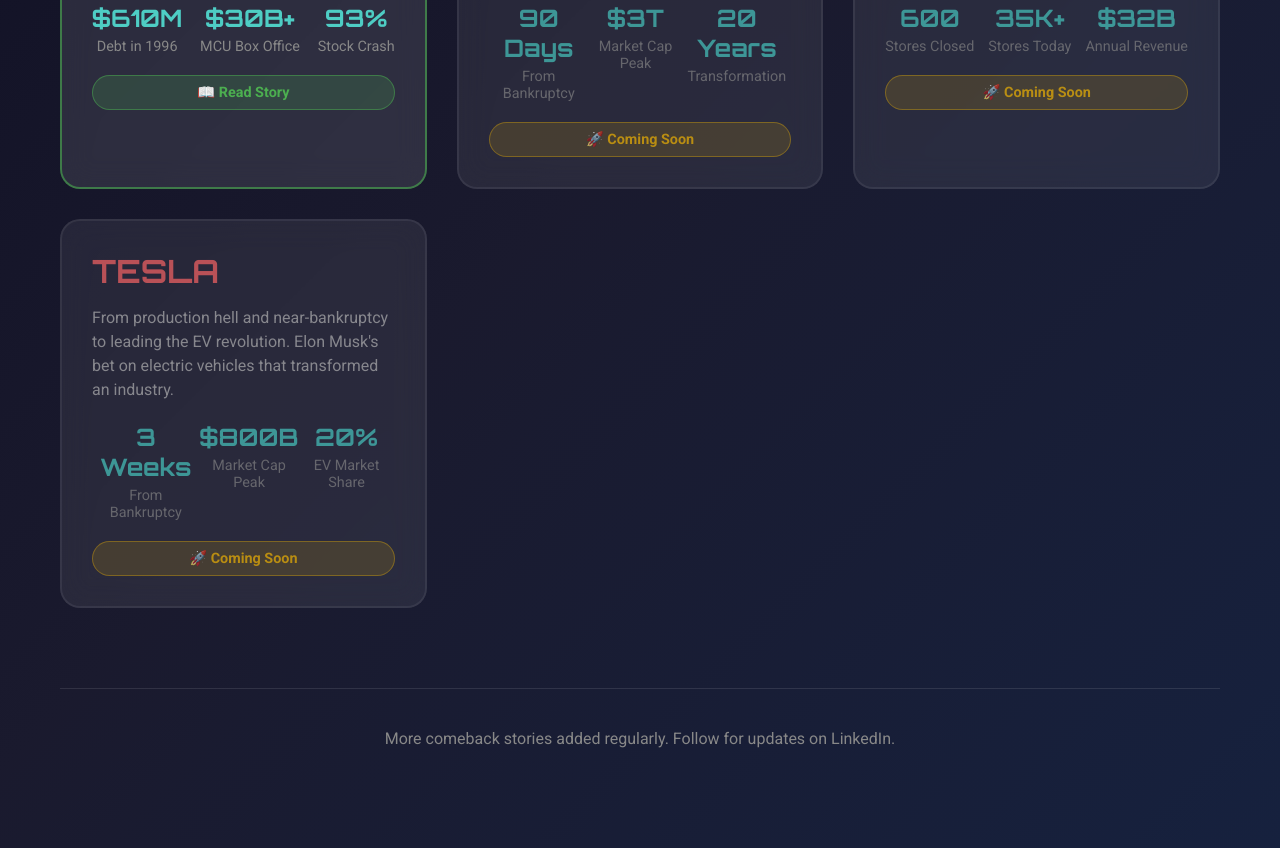
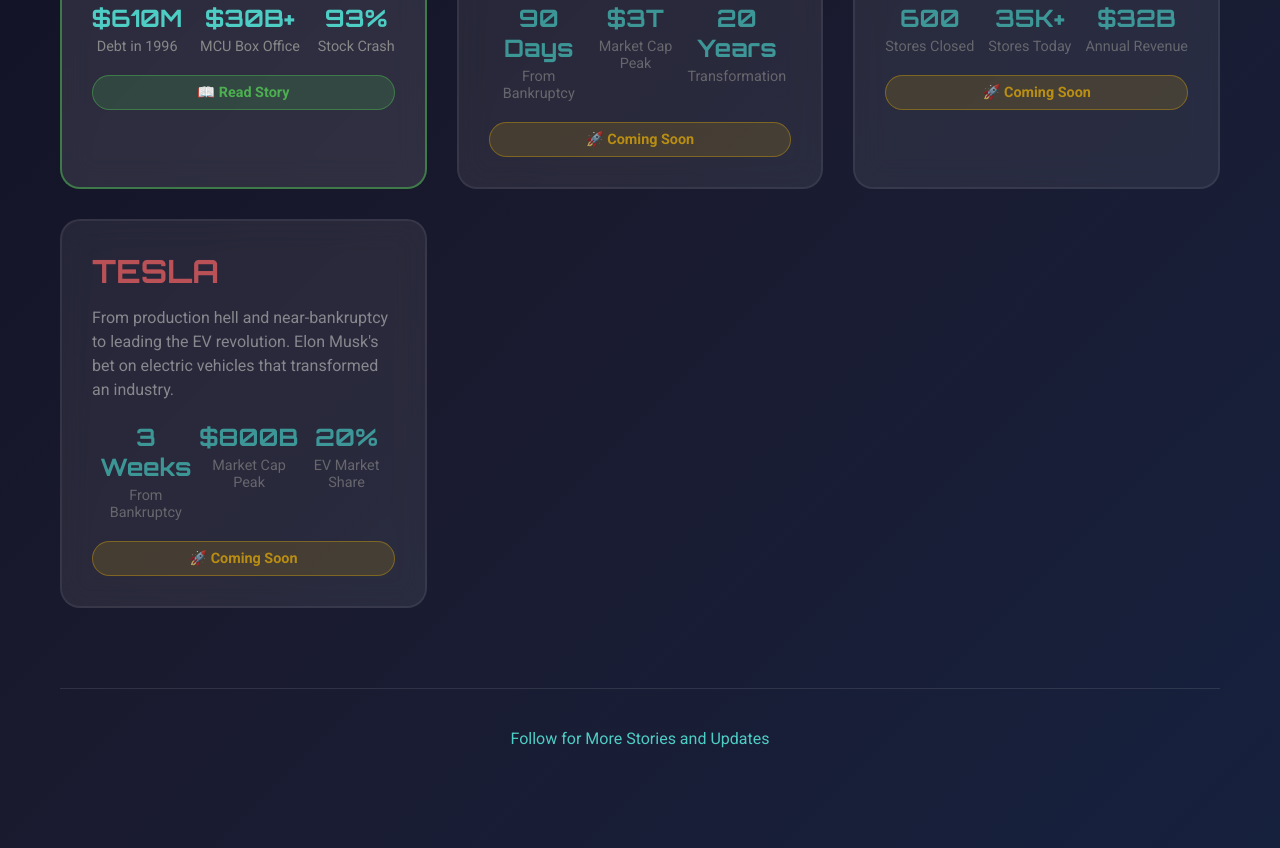
Before and after one commit to mjkota/business-comeback-stories, a plain HTML site: page index.html in a window 1280 px wide. Shown: the part 581-1429 px from the top of the page. Drawn offline with Linux system fonts and the light colour scheme.

Commit message:
Update: Add LinkedIn footer link to all pages, fix background-clip compatibility, and minor formatting improvements

```diff
--- a/index.html
+++ b/index.html
@@ -1,5 +1,6 @@
 <!DOCTYPE html>
 <html lang="en">
+
 <head>
     <meta charset="UTF-8">
     <meta name="viewport" content="width=device-width, initial-scale=1.0">
@@ -45,8 +46,15 @@
         }
 
         @keyframes gradientShift {
-            0%, 100% { background-position: 0% 50%; }
-            50% { background-position: 100% 50%; }
+
+            0%,
+            100% {
+                background-position: 0% 50%;
+            }
+
+            50% {
+                background-position: 100% 50%;
+            }
         }
 
         .subtitle {
@@ -199,6 +207,7 @@
         }
     </style>
 </head>
+
 <body>
     <div class="container">
         <div class="header">
@@ -206,7 +215,8 @@
             <p class="subtitle">From Bankruptcy to Billions</p>
             <p class="description">
                 Explore the most inspiring corporate turnarounds in history.
-                These companies didn't just survive their darkest moments—they transformed them into their greatest triumphs.
+                These companies didn't just survive their darkest moments—they transformed them into their greatest
+                triumphs.
             </p>
         </div>
 
@@ -310,9 +320,11 @@
 
         <div class="footer">
             <p class="footer-text">
-                More comeback stories added regularly. Follow for updates on LinkedIn.
+                <a href="https://linkedin.com/in/mjkota" style="color: #4ecdc4; text-decoration: none;">Follow for
+                    More Stories and Updates</a>
             </p>
         </div>
     </div>
 </body>
+
 </html>
```
Also changed, not shown: companies/marvel/index.html (+1 -1 lines).
